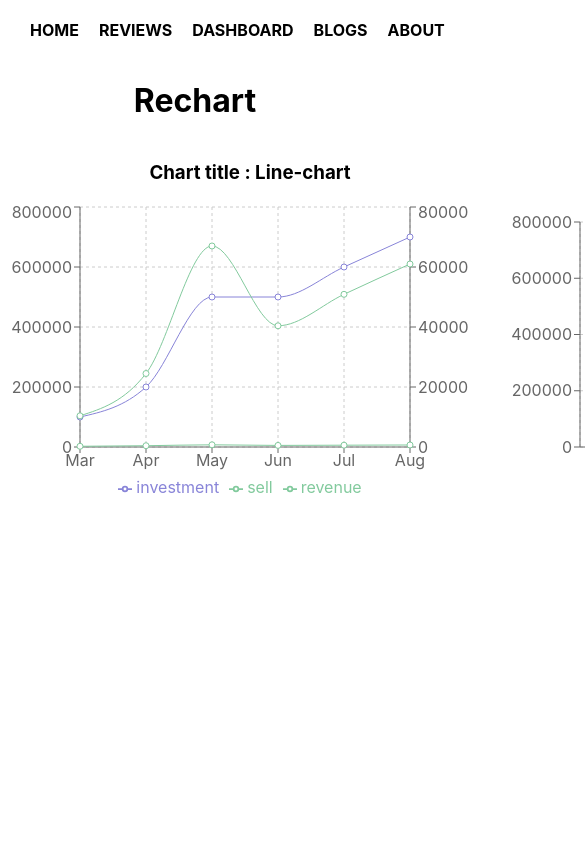
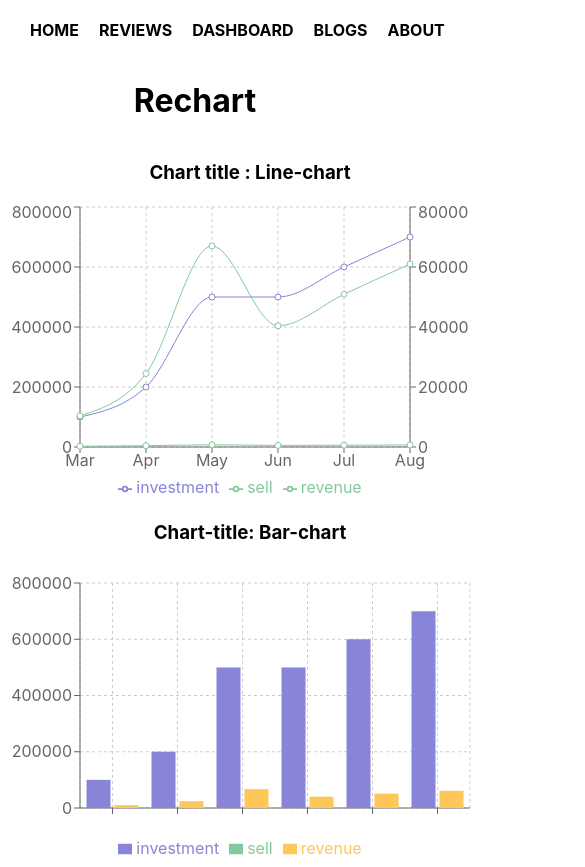
Before and after one commit to shahin7333/Good_Food, a React (Create React App) app: page /dashboard in a window 390 px wide. Shown: the top 867 px of the page, 585 px wide, since content can reach past the window. Before the commit the page ends 844 px from the top, so only its background shows below. Built offline with nearby package versions, Linux system fonts and the light colour scheme.

Commit message:
responsive

```diff
--- a/src/Component/Dashboard/Dashboard.css
+++ b/src/Component/Dashboard/Dashboard.css
@@ -10,3 +10,9 @@
 .chart {
     text-align: center;
 }
+
+@media only screen and (max-width: 600px) {
+    .chart-container {
+        grid-template-columns: 1fr;
+    }
+}
```
